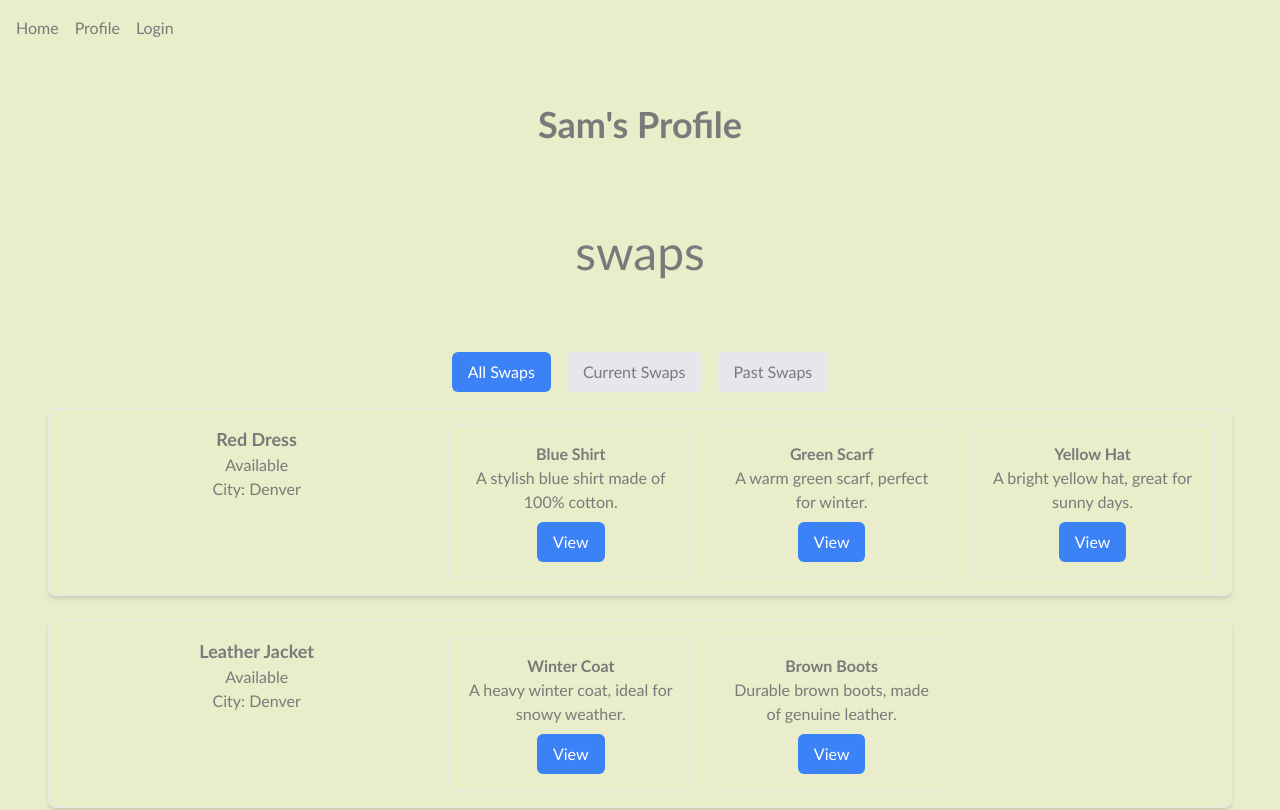
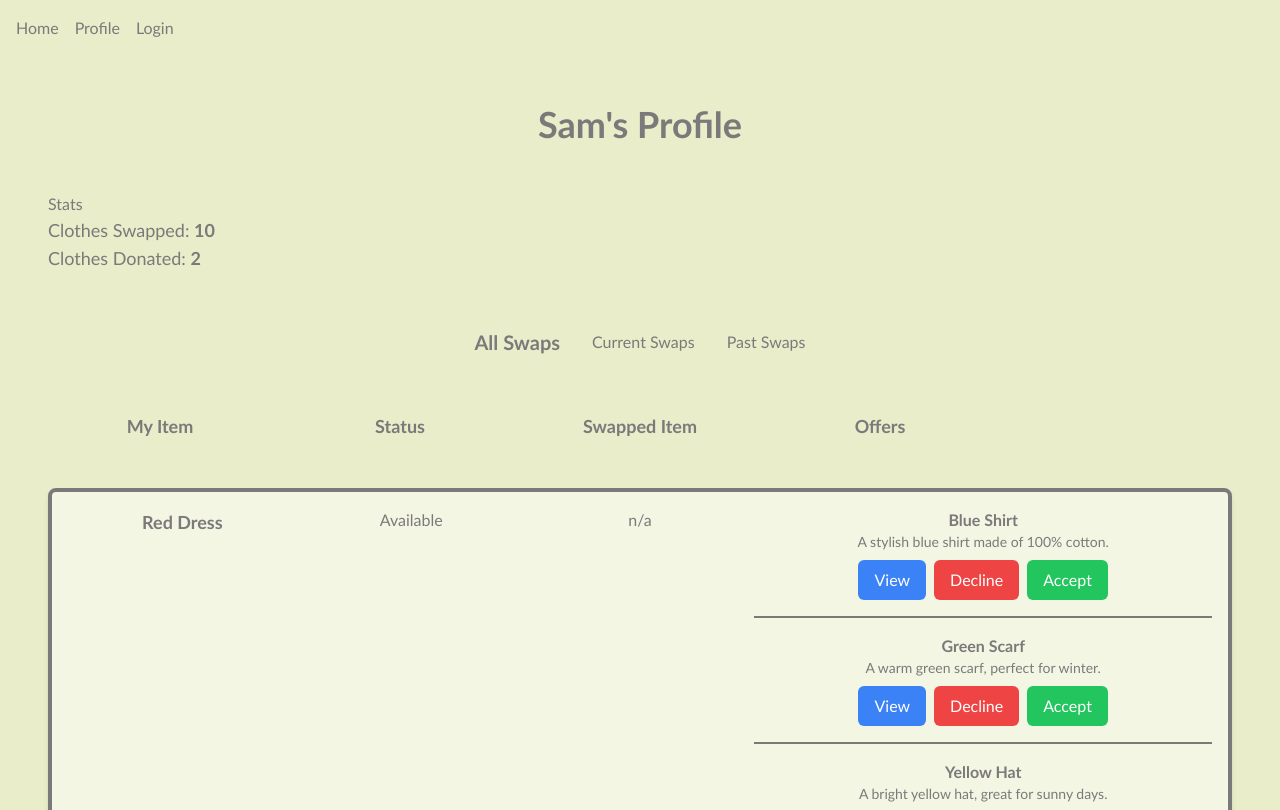
Before and after one commit to samanthacabrera/summer-over, a React (Vite) app in the folder frontend/: page /profile in a window 1280 px wide. Shown: the top 810 px of the page. Built offline with nearby package versions, Linux system fonts and the light colour scheme.

Commit message:
added stats to profile, updated OfferList layout

```diff
--- a/frontend/src/components/Filter.jsx
+++ b/frontend/src/components/Filter.jsx
@@ -2,21 +2,21 @@ import React from 'react';
 
 const Filter = ({ filter, setFilter }) => {
   return (
-    <div className="flex justify-center my-4 space-x-4">
+    <div className="flex justify-center space-x-4 my-12">
       <button
-        className={`px-4 py-2 rounded-md ${filter === 'all' ? 'bg-blue-500 text-white' : 'bg-gray-200'}`}
+        className={`p-2 rounded-full hover:scale-105 transition duration-200 ${filter === 'all' ? 'font-semibold text-xl' : ''}`}
         onClick={() => setFilter('all')}
       >
         All Swaps
       </button>
       <button
-        className={`px-4 py-2 rounded-md ${filter === 'current' ? 'bg-blue-500 text-white' : 'bg-gray-200'}`}
+        className={`p-2 rounded-full hover:scale-105 transition duration-200 ${filter === 'current' ? 'font-semibold text-xl' : ''}`}
         onClick={() => setFilter('current')}
       >
         Current Swaps
       </button>
       <button
-        className={`px-4 py-2 rounded-md ${filter === 'past' ? 'bg-blue-500 text-white' : 'bg-gray-200'}`}
+        className={`p-2 rounded-full hover:scale-105 transition duration-200 ${filter === 'past' ? 'font-semibold text-xl' : ''}`}
         onClick={() => setFilter('past')}
       >
         Past Swaps
--- a/frontend/src/components/OfferCard.jsx
+++ b/frontend/src/components/OfferCard.jsx
@@ -7,7 +7,7 @@ const OfferCard = ({ offer, onClose, onFinalize }) => {
 
   return (
     <div className="fixed inset-0 flex items-center justify-center bg-black bg-opacity-50">
-      <div className="bg-white p-4 rounded shadow-lg w-11/12 md:w-1/3">
+      <div className="bg-white p-4 rounded shadow-lg w-3/4 md:w-1/4">
 
         <div className="mb-2">
           <img
@@ -22,22 +22,16 @@ const OfferCard = ({ offer, onClose, onFinalize }) => {
 
         <div className="flex justify-end space-x-2">
           <button
-            className="p-2 border rounded text-slate-400 hover:text-slate-500"
+            className="hover:underline"
             onClick={onClose}
           >
             Cancel
           </button>
           <button
-            className="p-2 border rounded text-slate-400 hover:text-slate-500"
+            className="hover:underline"
             onClick={handleDirectMessage}
           >
             Message Owner
-          </button>
-          <button
-            className="p-2 border rounded text-slate-400 hover:text-green-500"
-            onClick={onFinalize}
-          >
-            Finalize Swap
           </button>
         </div>
       </div>
--- a/frontend/src/pages/Profile/Profile.jsx
+++ b/frontend/src/pages/Profile/Profile.jsx
@@ -1,9 +1,13 @@
 import React, { useState } from 'react';
 import OfferCard from '../../components/OfferCard';
 import Filter from '../../components/Filter';
+import Stats from './Stats';
 
 const Profile = () => {
   const user = 'Sam';
+  const itemsSwapped = 10;
+  const itemsDonated = 2;
+
   const initialItems = [
     {
       id: 1,
@@ -66,8 +70,9 @@ const Profile = () => {
     setSelectedItemId(itemId);
   };
 
-  const handleFinalizeSwap = () => {
+  const handleFinalizeSwap = (accept) => {
     if (selectedItemId && selectedOffer) {
+      if (accept) {
         setItems((prevItems) =>
           prevItems.map((item) =>
             item.id === selectedItemId && !item.swappedWith
@@ -75,6 +80,7 @@ const Profile = () => {
               : item
           )
         );
+      }
       setSelectedOffer(null);
       setSelectedItemId(null);
     }
@@ -92,37 +98,59 @@ const Profile = () => {
   });
 
   return (
-    <div className="flex flex-col p-8">
+    <div className="flex flex-col p-8 min-h-screen space-y-12">
       <h1 className="mt-8 text-4xl self-center font-semibold">{user}'s Profile</h1>
-      <h2 className="subheading mt-6">Swaps</h2>
+        <Stats itemsSwapped={itemsSwapped} itemsDonated={itemsDonated} />
+        <Filter filter={filter} setFilter={setFilter} />
 
-      <Filter filter={filter} setFilter={setFilter} />
+      <div className="hidden md:grid md:grid-cols-5 gap-4 mb-6 text-lg font-semibold text-center">
+        <div>My Item</div>
+        <div>Status</div>
+        <div>Swapped Item</div>
+        <div>Offers</div>
+      </div>
 
       <div className="space-y-6">
         {filteredItems.map((item) => (
-          <div key={item.id} className="border p-4 rounded-lg shadow-md">
+          <div key={item.id} className="border-current p-4 bg-white bg-opacity-50 rounded-lg border-current border-4 shadow-md hover:shadow-xl transition-all duration-300">
             <div className="flex flex-col md:flex-row">
-              <div className="md:w-1/3">
+              <div className="md:w-1/5">
                 <h3 className="text-lg font-semibold">{item.name}</h3>
-                <p>{item.swappedWith ? `Swapped With: ${item.swappedWith}` : 'Available'}</p>
-                <p>City: {item.city}</p>
               </div>
-              <div className="md:w-2/3 mt-4 md:mt-0">
+              <div className="md:w-1/5">
+                <p>{item.swappedWith ? 'Swapped' : 'Available'}</p>
+              </div>
+              <div className="md:w-1/5">
+                <p>{item.swappedWith ? item.swappedWith : 'n/a'}</p>
+              </div>
+              <div className="md:w-2/5 mt-4 md:mt-0 space-y-4">
                 {item.offers.length > 0 ? (
-                  <div className="grid grid-cols-1 md:grid-cols-3 gap-4">
-                    {item.offers.map((offer, index) => (
-                      <div key={index} className="p-4 border rounded-lg">
+                  item.offers.map((offer, index) => (
+                    <div key={index} className="pb-4 border-current border-b-2">
                       <h4 className="text-md font-semibold">{offer.name}</h4>
-                        <p>{offer.description}</p>
+                      <p className="text-sm">{offer.description}</p>
+                      <div className="flex justify-center space-x-2">
                         <button
                           className="mt-2 px-4 py-2 bg-blue-500 text-white rounded-md"
                           onClick={() => handleOfferClick(item.id, offer)}
                         >
                           View
                         </button>
+                        <button
+                          className="mt-2 px-4 py-2 bg-red-500 text-white rounded-md"
+                          onClick={() => handleFinalizeSwap(false)}
+                        >
+                          Decline
+                        </button>
+                        <button
+                          className="mt-2 px-4 py-2 bg-green-500 text-white rounded-md"
+                          onClick={() => handleFinalizeSwap(true)}
+                        >
+                          Accept
+                        </button>
                       </div>
-                    ))}
                     </div>
+                  ))
                 ) : (
                   <p className="text-center">No Offers</p>
                 )}
@@ -136,7 +164,7 @@ const Profile = () => {
         <OfferCard
           offer={selectedOffer}
           onClose={handleCloseModal}
-          onFinalize={handleFinalizeSwap}
+          onFinalize={() => handleFinalizeSwap(true)}
         />
       )}
     </div>
--- /dev/null
+++ b/frontend/src/pages/Profile/Stats.jsx
@@ -0,0 +1,13 @@
+import React from 'react';
+
+const Stats = ({ itemsSwapped, itemsDonated}) => {
+  return (
+    <div className="flex flex-col items-start">
+        <h2>Stats</h2>
+          <p className="text-lg">Clothes Swapped: <span className="font-semibold">{itemsSwapped}</span></p>
+          <p className="text-lg">Clothes Donated: <span className="font-semibold">{itemsDonated}</span></p>
+    </div>
+  );
+};
+
+export default Stats;
--- a/frontend/src/styles/App.css
+++ b/frontend/src/styles/App.css
@@ -7,7 +7,6 @@
   padding: 1rem;
   text-align: center;
   font-family: "Gill Sans", "Gill Sans MT", Calibri, "Trebuchet MS", sans-serif;
-  background-color: #fefae0;
   background-color: #e9edc9;
   color: #7c797a;
 }
```
Lines whose indentation alone changed are shown as unchanged.
